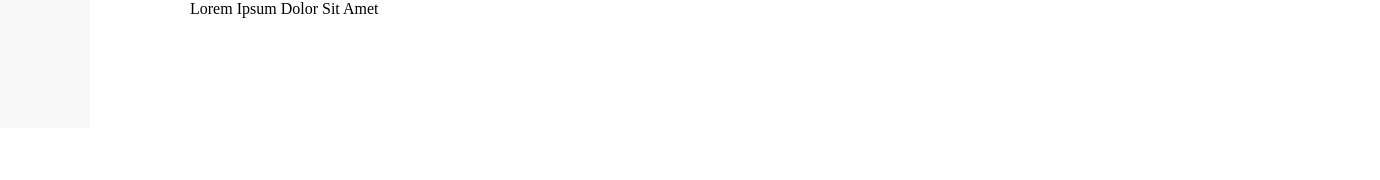
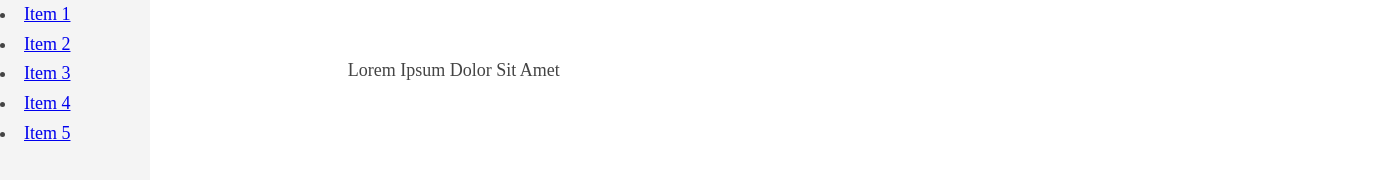
Before and after one commit to kenlimmj/hamburger, a plain HTML site: page docs/index.html in a window 1280 px wide. Shown: the whole page, 1380 px wide, since content can reach past the window. Drawn offline with nearby package versions, Linux system fonts and the light colour scheme; files that its build step writes are made by us from their sources.

Commit message:
Implemented background-color and swapped over to bourbon
Signed-off-by: Kenneth Lim <kenlimmj@gmail.com>

```diff
--- a/css/hamburger.scss
+++ /dev/null
@@ -1,41 +0,0 @@
-body {
-  margin: 0;
-}
-nav {
-  float:left;
-  width: 190px;
-  padding: 10px 30px 10px 10px;
-  height: 100%;
-  max-height: 100%;
-  background-color:#F8F8F8;
-  overflow-y: auto;
-  -webkit-transition: all 0.3s ease;
-  -webkit-transform: translate(-100px,0);
-  -webkit-box-sizing: border-box;
-  -webkit-overflow-scrolling: touch;
-
-  &span {
-    float:right;
-  }
-
-  &:hover {
-    -webkit-transform: translate(0,0);
-
-    &span {
-      -webkit-transition: all 0.2s ease;
-      opacity: 0;
-    }
-
-    &+section {
-      -webkit-transition: all 0.3s ease;
-      -webkit-transform: translate(100px,0);
-    }
-  }
-
-  &:not(:hover) {
-    &+section {
-      -webkit-transition: all 0.3s ease;
-      -webkit-transform: translate(0,0);
-    }
-  }
-}
--- /dev/null
+++ b/docs/css/main.scss
@@ -0,0 +1,6 @@
+@import "../../components/normalize-scss/normalize";
+
+@import "../../components/twoface/scss/twoface";
+@import "../../components/typeplate/scss/typeplate";
+
+@import "../../scss/hamburger.scss";
--- a/index.html
+++ b/docs/index.html
@@ -19,8 +19,12 @@
     <li><a href="#">Item 4</a></li>
     <li><a href="#">Item 5</a></li>
   </nav>
+  <main>
   <section>
+    <article class="push-golden">
     Lorem Ipsum Dolor Sit Amet
+    </article>
   </section>
+  </main>
 </body>
 </html>
--- /dev/null
+++ b/scss/hamburger.scss
@@ -0,0 +1,44 @@
+$menu-width: 150px; // User-defined menu width. This is entirely arbitrary
+$menu-color: #F4F4F4; // User-defined menu color. This is entirely arbitrary
+$trigger-region: 100px; // Size of the region on the side of the screen which triggers the menu on mouseover
+$region-color: white; // Sets the trigger region color. This is normally the background color.
+
+nav {
+  float:left; // Docks the menu to the left edge of the screen
+  position: fixed; // Prevents the menu from physically occupying space, and keeps it in view even on scroll
+  width: $menu-width+$trigger-region; // Sets the width of the menu
+  @include linear-gradient(to right, $menu-color 0%, $menu-color $menu-width/($menu-width+$trigger-region)*100%, $region-color $menu-width/($menu-width+$trigger-region)*100%, $region-color 100%); // Voodoo to add a background color to only the menu part of the nav (and not the region)
+  height: 100%; // Stretches the menu to the full height of the screen so backgrounds look good
+  max-height: 100%; // Prevents the menu from stretching beyond the screen height
+  overflow-y: auto; // Allows menu items to scroll within the menu if they get that far
+  @include transition(all 0.2s ease); // Tells the browser to monitor and tween the menu position change
+  @include transform(translateX(-$menu-width)); // Shifts the box off the screen using translate (instead of position) so we avoid repaints
+  @include box-sizing(border-box); // Sets border-box sizing so our borders and margins keep within our width
+  -webkit-overflow-scrolling: touch; // Allows touch-friendly scroll interaction for overflow boxes on Safari
+
+  & span {
+    float:right; // Push the menu indicator out to the right
+    padding-right:$trigger-region/2; // Requires work - Must find a way to keep the indicator centered
+  }
+
+  &:hover {
+    @include transform(translateX(0)); // Moves the menu back into the screen on hover
+
+    & span {
+      @include transition(all 0.2s ease); // Tells the browser to monitor and fade the menu indicator
+      opacity: 0; // Sets the opacity of the menu indicator to zero so we get a fade animation
+    }
+
+    &+main {
+      @include transition(all 0.2s ease); // Tells the browser to monitor and tween the menu position change
+      @include transform(translateX(100px)); // Moves the main body content to the right when the menu appears
+    }
+  }
+
+  &:not(:hover) {
+    &+main {
+      @include transition(all 0.2s ease); // Tells the browser to monitor and tween the body content position change
+      @include transform(translateX(0)); // Moves the main body content back to the left when the menu hides
+    }
+  }
+}
```
Also changed, not shown: component.json (+6 -1 lines), docs/css/main.css (added).
